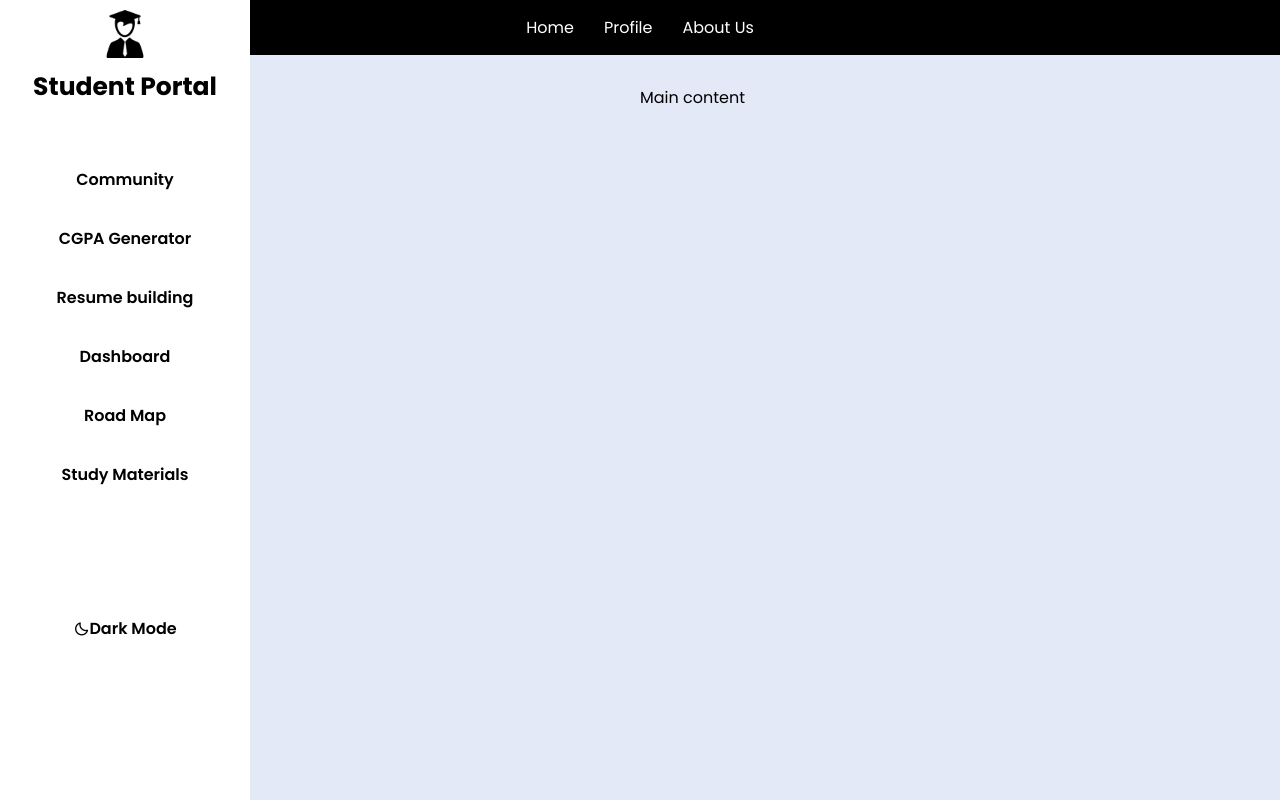
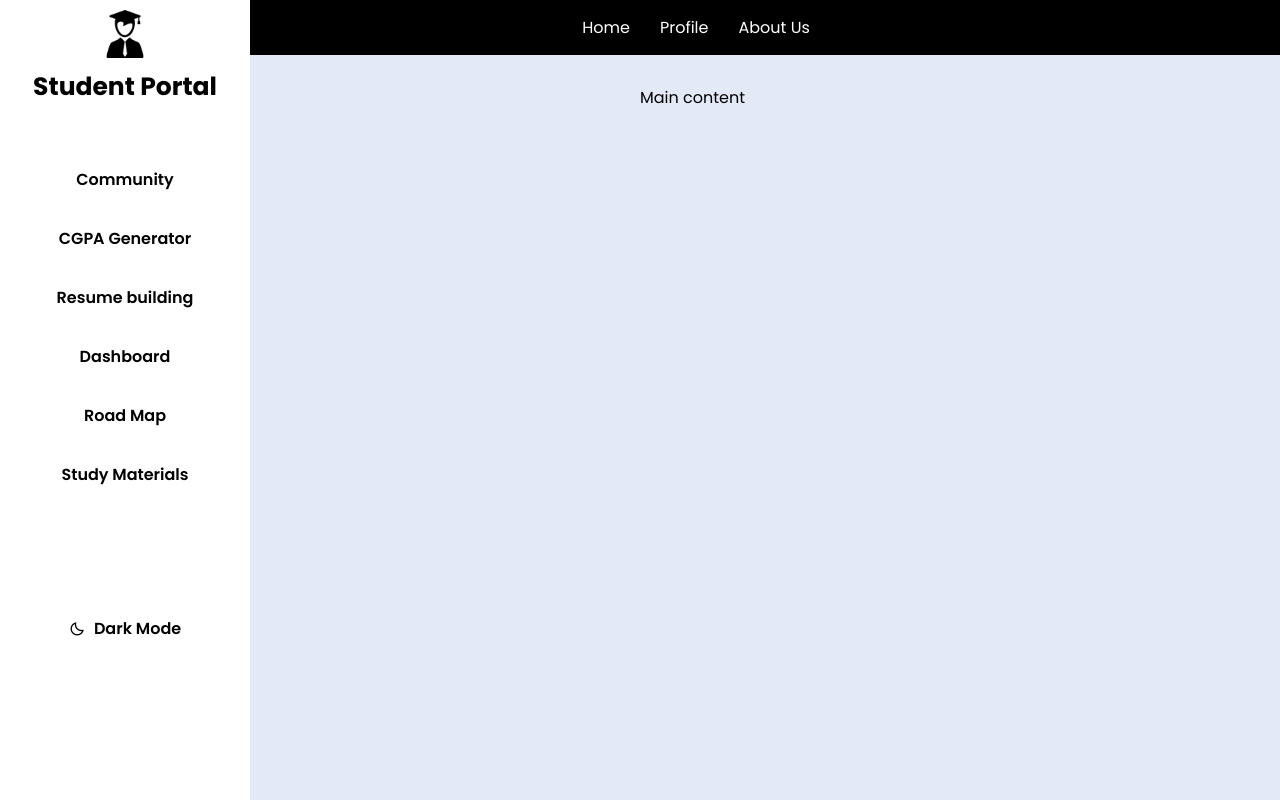
Before and after one commit to raghav-2408/student-portal, a plain HTML site: page landing/index.html in a window 1280 px wide. Shown: the top 800 px of the page. Drawn offline with nearby package versions, Linux system fonts and the light colour scheme.

Commit message:
Update index.css

```diff
--- a/landing/index.css
+++ b/landing/index.css
@@ -27,11 +27,14 @@
     color: black;
 }
 
+/* body section  */
 
 body{
     height: 20vh;
     background: var(--body-col);
 }
+
+/* base */
 *{
     padding: 0;
     margin: 0;
@@ -40,22 +43,19 @@ body{
 
 
 .nav-bar{
-    /* width: 71pc; */
     background-color: black;
-    color: wheat;
-    margin: auto;
     display: flex;
     align-items: center;
     justify-content: center;
+    /* width: 20p; */
 }
-
 
 .nav-bar ul
 {
     display: flex;
-
-
     list-style: none;
+    position: relative;
+    left: 3.5pc;
 }
 .nav-bar li{
     padding: 15px;
@@ -145,3 +145,10 @@ a{
 .modes .text{
     font-weight: 600;
 }
+
+
+/* icons styling */
+
+.bx-moon{
+    width: 25px;
+}
```
